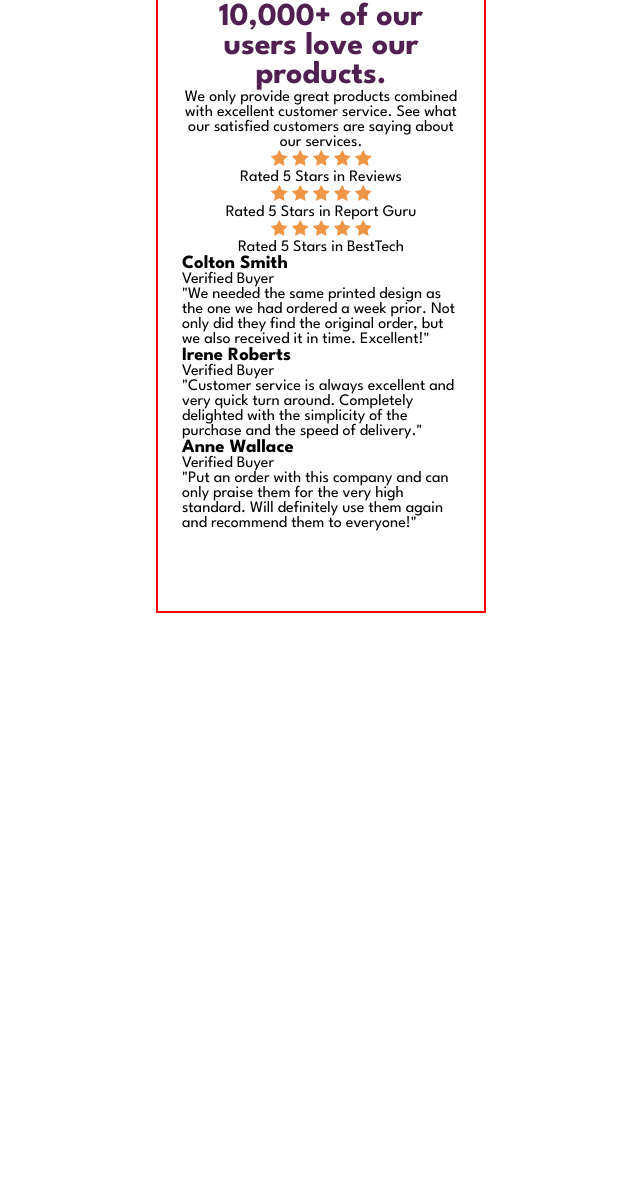
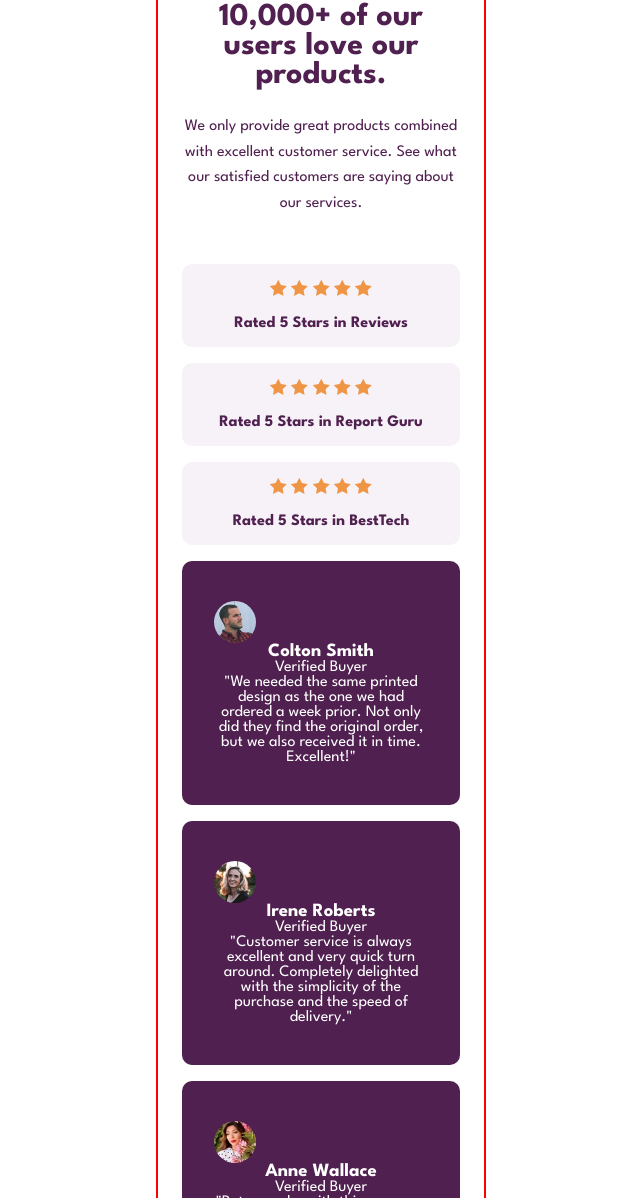
Before and after one commit to Muhammad-Taus/Front-End-Mentor-Social-Proof-Section, a plain HTML site: page index.html in a window 1280 px wide. Shown: the part 79-1277 px from the top of the page, without its empty margins (319-959 px from the left). Before the commit the page ends 800 px from the top, so only its background shows below. Drawn offline with Linux system fonts and the light colour scheme.

Commit message:
users review done

```diff
--- a/index.html
+++ b/index.html
@@ -65,7 +65,7 @@
           </div>
         </div>
 
-        <div class="user-review"></div>
+        <div class="user-review">
         <div class="review-starts">
           <img src="/images/icon-star.svg" alt="">
           <img src="/images/icon-star.svg" alt="">
@@ -87,7 +87,7 @@
 
       <div class="card">
         <div class="card-flex">
-          <div class="user-image">
+          <div class="user-image image-colton">
           </div>
 
           <div class="user-name-title">
@@ -107,7 +107,7 @@
 
       <div class="card">
         <div class="card-flex">
-          <div class="user-image">
+          <div class="user-image image-irene">
           </div>
 
           <div class="user-name-title">
@@ -125,7 +125,7 @@
 
       <div class="card">
         <div class="card-flex">
-          <div class="user-image">
+          <div class="user-image image-anne">
           </div>
 
           <div class="user-name-title">
--- a/styles.css
+++ b/styles.css
@@ -1,6 +1,6 @@
 :root {
 
-    --clr-eryDarkMagenta: hsl(300, 43%, 22%);
+    --clr-veryDarkMagenta: hsl(300, 43%, 22%);
     --clr-SoftPink: hsl(333, 80%, 67%);
 
     --clr-DarkGrayishMagenta: hsl(303, 10%, 53%);
@@ -45,6 +45,57 @@ body {
 }
 
 header h2{
-    color: var(--clr-eryDarkMagenta);
+    color: var(--clr-veryDarkMagenta);
     font-size: 2rem;
 }
+
+header p{
+    margin-top: 1.5rem;
+    margin-bottom: 3rem;
+    color: var(--clr-veryDarkMagenta);
+    line-height: 1.6;
+}
+
+.user-review{
+    color: var(--clr-veryDarkMagenta);
+    background-color: var(--clr-LightGrayishMagenta);
+    font-weight: 700;
+    padding-block: 1rem;
+    margin-bottom: 1rem;
+    border-radius: 10px;
+}
+
+.review-comments{
+    margin-top: 1rem;
+}
+
+.card{
+    background-color: var(--clr-veryDarkMagenta);
+    color: var(--clrWhite);
+    padding: 2.5rem 2rem;
+    margin-bottom: 1rem;
+    border-radius: 10px;
+}
+
+.user-image{
+    width: 2.625rem; /* 42px */
+    height: 2.625rem;
+    background-size: cover;
+    background-position: center;
+    background-repeat: no-repeat;
+    border-radius: 50%;
+}
+
+.image-colton{
+    background-image: url("/images/image-colton.jpg");
+}
+
+.image-irene{
+    background-image: url("/images/image-irene.jpg");
+
+}
+
+.image-anne{
+    background-image: url("/images/image-anne.jpg");
+
+}
```
